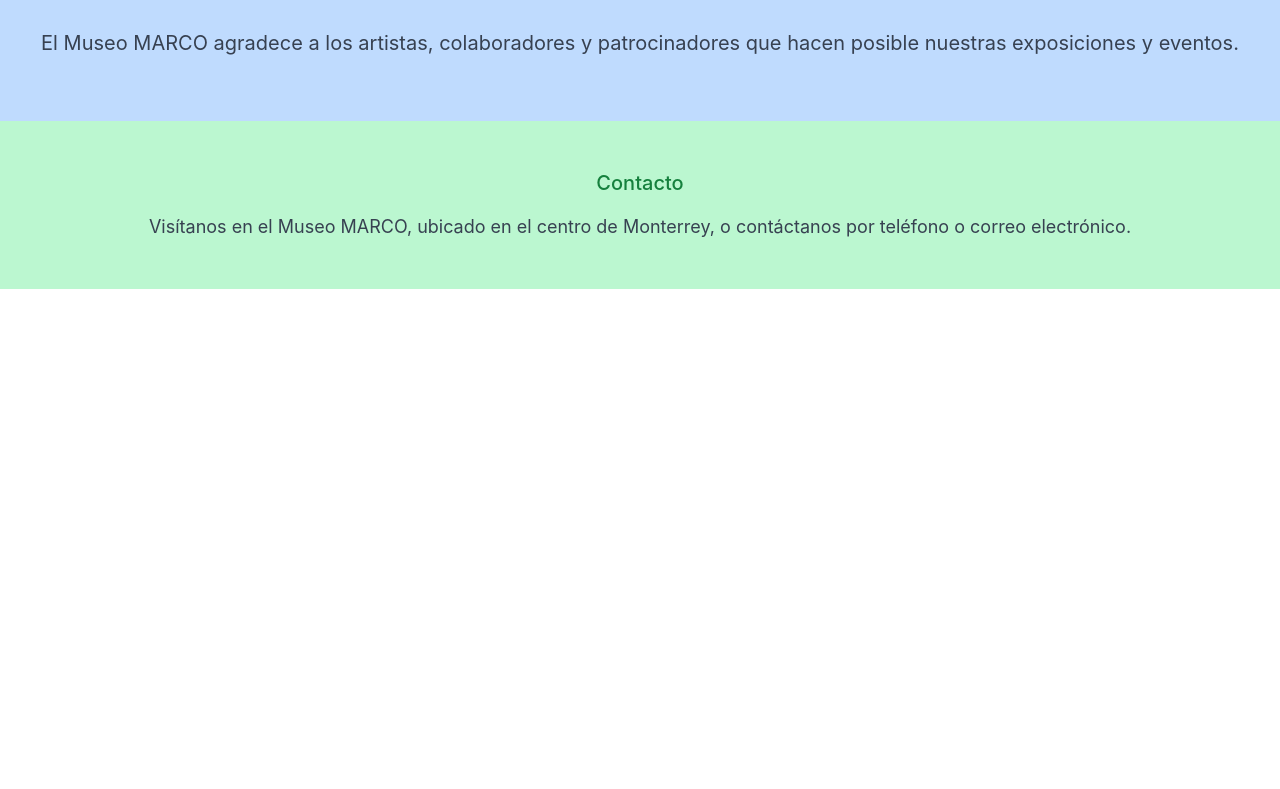
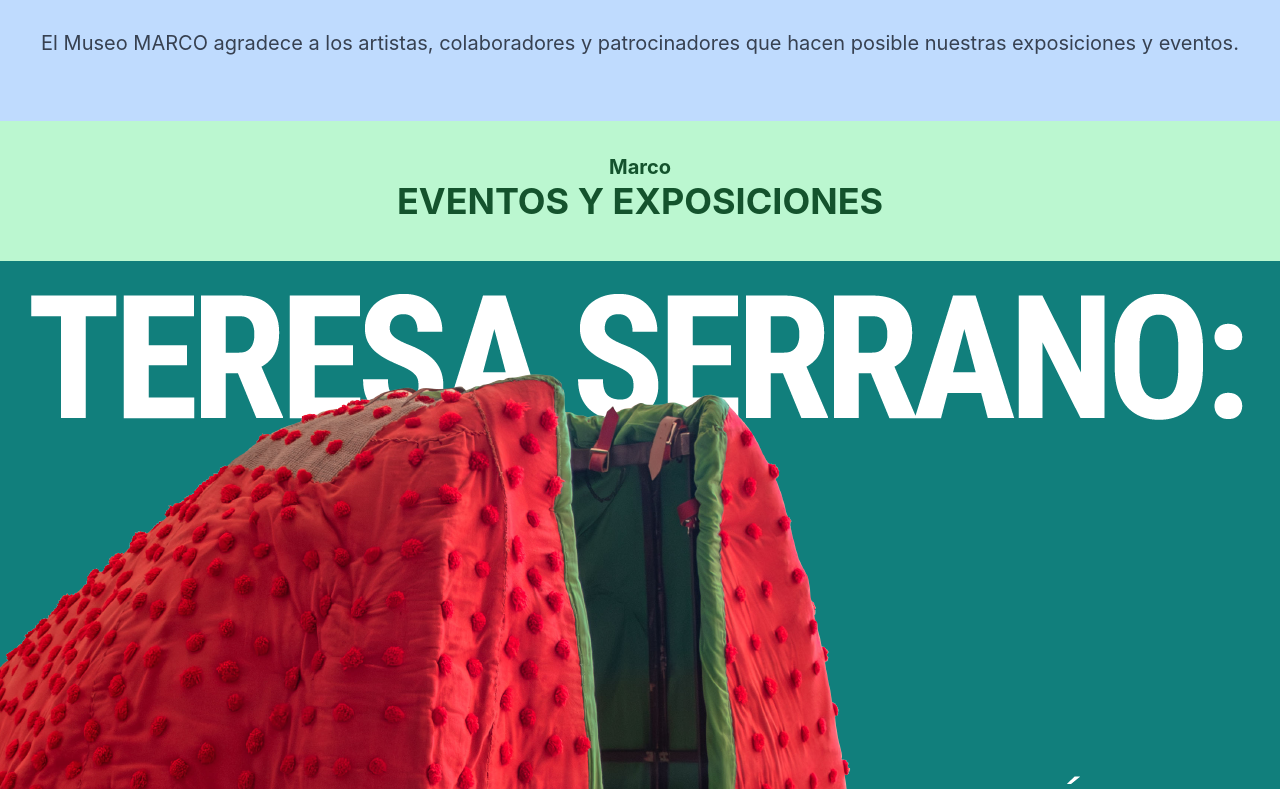
Before and after one commit to ErickLimAce/appweb1, a React (Create React App) app: page / in a window 1280 px wide. Shown: the part 1471-2260 px from the top of the page. Before the commit the page ends 1760 px from the top, so only its background shows below. Built offline with nearby package versions, Linux system fonts and the light colour scheme.

Commit message:
diseño pagina inicio

```diff
--- a/src/components/Main.tsx
+++ b/src/components/Main.tsx
@@ -1,7 +1,9 @@
 import React from 'react';
 import Sala from "../assets/Sala.jpeg";
 import MARCOLogotipoOK from "../assets/MARCO-Logotipo-OK.png";
+import Teresa from "../assets/Teresa.png";
 import { useNavigate } from "react-router-dom";
+
 
 export default function Main() {
   const navigate = useNavigate();
@@ -81,10 +83,18 @@
         </div>
       </div>
 
+      {/* Evento & Exposiciones */}
+
+      <div className='bg-green-200'>
+        <h1 className="text-xl font-bold text-green-900 text-center pt-8">Marco</h1>
+        <h1 className="text-4xl font-bold text-green-900 text-center pb-10">EVENTOS Y EXPOSICIONES</h1>
+      </div>
+      <img className='w-full object-cover' src={Teresa} alt="Teresa" />
+
       {/* Contact Section */}
-      <div className="bg-green-200 py-12 px-8">
+      <div className="bg-slate-400 py-12 px-8">
         <div className="text-center space-y-4">
-          <h1 className="text-xl font-medium text-green-700">Contacto</h1>
+          <h1 className="text-xl font-medium text-blue-700">Contacto</h1>
           <p className="text-lg text-gray-700">
             Visítanos en el Museo MARCO, ubicado en el centro de Monterrey, o contáctanos por teléfono o correo electrónico.
           </p>
--- a/src/components/Reservas.tsx
+++ b/src/components/Reservas.tsx
@@ -1,9 +1,10 @@
-import React, { useState } from 'react';
-import { useNavigate } from 'react-router-dom';
-import MARCOLogotipoOK from "../assets/MARCO-Logotipo-OK.png";
-import Fondo from "../assets/Fondo.png"; // Importa la imagen de fondo
+import React, { useState } from 'react'; // Importamos React y useState para manejar el estado de los datos del formulario.
+import { useNavigate } from 'react-router-dom'; // Importamos useNavigate para la navegación programática en React Router.
+import MARCOLogotipoOK from "../assets/MARCO-Logotipo-OK.png"; // Importa la imagen del logotipo.
+import Fondo from "../assets/Fondo.png"; // Importa la imagen de fondo para la página.
 
 export default function Reservas() {
+  // Definimos el estado local del formulario utilizando useState. Los campos son: nombre, apellido, motivo, día, cantidad, aceptado.
   const [formData, setFormData] = useState({
     nombre: '',
     apellido: '',
@@ -13,58 +14,79 @@
     aceptado: false,
   });
 
+  // Estado para manejar posibles errores de validación en el formulario.
   const [error, setError] = useState('');
+
+  // Hook useNavigate para redirigir al usuario a otras páginas dentro de la app.
   const navigate = useNavigate();
 
+  // Función que maneja los cambios en los campos del formulario.
   const handleChange = (e: React.ChangeEvent<HTMLInputElement>) => {
     const { name, value, type, checked } = e.target;
+    // Actualizamos el estado de formData según el campo modificado.
     setFormData({
       ...formData,
-      [name]: type === 'checkbox' ? checked : value,
+      [name]: type === 'checkbox' ? checked : value, // Para checkboxes, usamos 'checked', para otros campos usamos 'value'.
     });
   };
 
+  // Función para manejar el envío del formulario.
   const handleSubmit = (e: React.FormEvent) => {
-    e.preventDefault();
+    e.preventDefault(); // Prevenimos el comportamiento por defecto del formulario (recarga de página).
+
     const { nombre, apellido, motivo, dia, cantidad, aceptado } = formData;
 
-    // Validar que todos los campos estén completos
+    // Validación de los campos. Si algún campo está vacío o el checkbox de aceptación no está marcado, mostramos un mensaje de error.
     if (!nombre.trim() || !apellido.trim() || !motivo.trim() || !dia.trim() || !cantidad.trim() || !aceptado) {
       setError('Por favor, complete todos los campos y acepte los términos.');
       return;
     }
 
-    setError(''); // Limpia el mensaje de error
-    alert('Su reserva se ha generado exitosamente.');
-    // Aquí podrías redirigir o enviar los datos al servidor
+    setError(''); // Si no hay error, limpiamos el mensaje de error.
+
+    alert('Su reserva se ha generado exitosamente.'); // Mostramos un mensaje de confirmación (esto puede ser reemplazado con una lógica más compleja, como una solicitud a un servidor).
+    // Aquí también puedes hacer una redirección o enviar los datos al servidor si lo deseas.
   };
 
   return (
+    // Aplicamos un estilo de fondo utilizando la imagen importada.
     <div className="min-h-screen bg-cover bg-center" style={{ backgroundImage: `url(${Fondo})` }}>
+
+      {/* Barra de navegación en la parte superior */}
       <div className="bg-green-200 p-1 shadow-md">
         <div className="flex justify-between items-center">
+          {/* Logotipo del museo */}
           <img src={MARCOLogotipoOK} alt="MARCO Logotipo" className="w-32 h-auto" />
+
+          {/* Menú de navegación */}
           <ul className="flex space-x-8 font-semibold text-green-700 text-xl">
+            {/* Elementos de navegación */}
             <li className="cursor-pointer hover:text-green-900 transition">Explora</li>
             <li className="cursor-pointer hover:text-green-900 transition">Venta</li>
             <li className="cursor-pointer hover:text-green-900 transition">Interactuar</li>
             <li className="cursor-pointer hover:text-green-900 transition">Compra</li>
           </ul>
+
+          {/* Botón para navegar a la página de inicio */}
           <button
             className="bg-green-600 text-white px-4 py-2 rounded-lg shadow hover:bg-green-700 transition"
-            onClick={() => navigate("/")}
+            onClick={() => navigate("/")} // Al hacer clic, redirige a la página de inicio.
           >
             Página Inicio
           </button>
         </div>
       </div>
 
+      {/* Sección principal del formulario de reserva */}
       <div className="max-w-3xl mx-auto p-6 bg-white rounded-lg shadow-lg mt-8">
         <h2 className="text-3xl font-semibold text-center text-green-700 mb-6">Formulario de Reserva</h2>
 
+        {/* Si hay errores, los mostramos en un mensaje de texto rojo */}
         {error && <p className="text-red-500 text-center mb-4">{error}</p>}
 
+        {/* Formulario con campos de entrada */}
         <form onSubmit={handleSubmit} className="space-y-6">
+          {/* Campo para nombre */}
           <div>
             <label htmlFor="nombre" className="block text-sm font-medium text-gray-700">Nombre</label>
             <input
@@ -72,11 +94,13 @@
               type="text"
               name="nombre"
               value={formData.nombre}
-              onChange={handleChange}
+              onChange={handleChange} // Se llama a handleChange cada vez que el usuario escribe en el campo.
               className="mt-1 block w-full p-3 border border-gray-300 rounded-md shadow-sm focus:ring-green-500 focus:border-green-500"
               placeholder="Ingrese su nombre"
             />
           </div>
+
+          {/* Campo para apellido */}
           <div>
             <label htmlFor="apellido" className="block text-sm font-medium text-gray-700">Apellido</label>
             <input
@@ -89,6 +113,8 @@
               placeholder="Ingrese su apellido"
             />
           </div>
+
+          {/* Campo para motivo de visita */}
           <div>
             <label htmlFor="motivo" className="block text-sm font-medium text-gray-700">Motivo de visita</label>
             <input
@@ -101,18 +127,22 @@
               placeholder="¿Por qué desea visitar?"
             />
           </div>
+
+          {/* Campo para día de visita */}
           <div>
-            <label htmlFor="dia" className="block text-sm font-medium text-gray-700">Día de visita (dd/mm/aa)</label>
+            <label htmlFor="dia" className="block text-sm font-medium text-gray-700">Día de visita</label>
             <input
                 id="dia"
-              type="text"
+                type="date"
                 name="dia"
                 value={formData.dia}
                 onChange={handleChange}
+                min="2024-11-01" // Fecha mínima permitida
                 className="mt-1 block w-full p-3 border border-gray-300 rounded-md shadow-sm focus:ring-green-500 focus:border-green-500"
-              placeholder="Ej. 25/12/24"
             />
         </div>
+
+          {/* Campo para cantidad de personas */}
           <div>
             <label htmlFor="cantidad" className="block text-sm font-medium text-gray-700">Cantidad de personas</label>
             <input
@@ -121,21 +151,27 @@
               name="cantidad"
               value={formData.cantidad}
               onChange={handleChange}
+              min="1" // Mínimo de personas
+              max="100" // Máximo de personas
               className="mt-1 block w-full p-3 border border-gray-300 rounded-md shadow-sm focus:ring-green-500 focus:border-green-500"
               placeholder="Número de personas"
             />
           </div>
+
+          {/* Checkbox para aceptar los términos y condiciones */}
           <div className="flex items-center">
             <input
               id="aceptado"
               type="checkbox"
               name="aceptado"
               checked={formData.aceptado}
-              onChange={handleChange}
+              onChange={handleChange} // Actualiza el estado de 'aceptado' cuando el usuario marca o desmarca el checkbox.
               className="h-4 w-4 text-green-600 border-gray-300 rounded"
             />
             <label htmlFor="aceptado" className="ml-2 text-sm text-gray-900">Aceptar términos y condiciones</label>
           </div>
+
+          {/* Botón para enviar el formulario */}
           <div>
             <button
               type="submit"
```
Also changed, not shown: src/assets/Teresa.png (added). Lines whose indentation alone changed are shown as unchanged.
